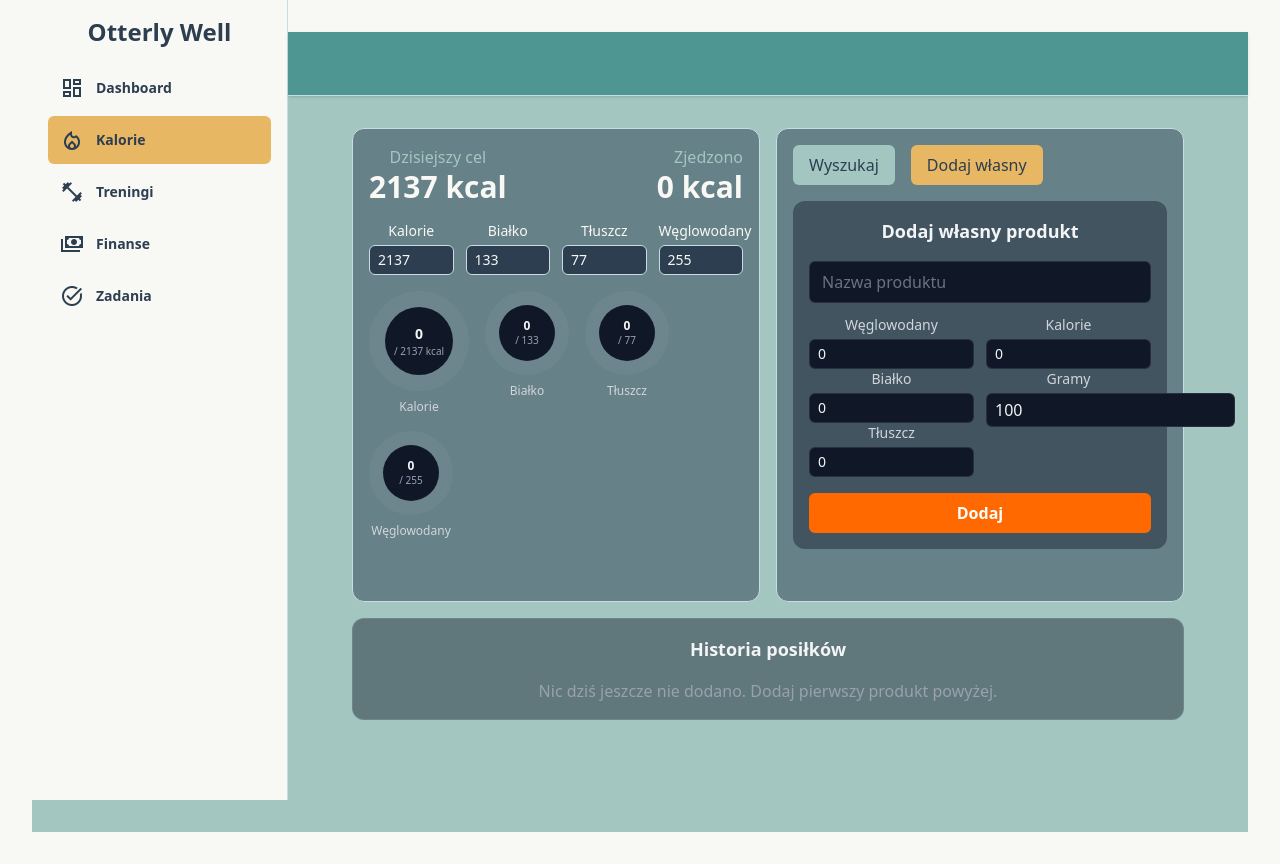
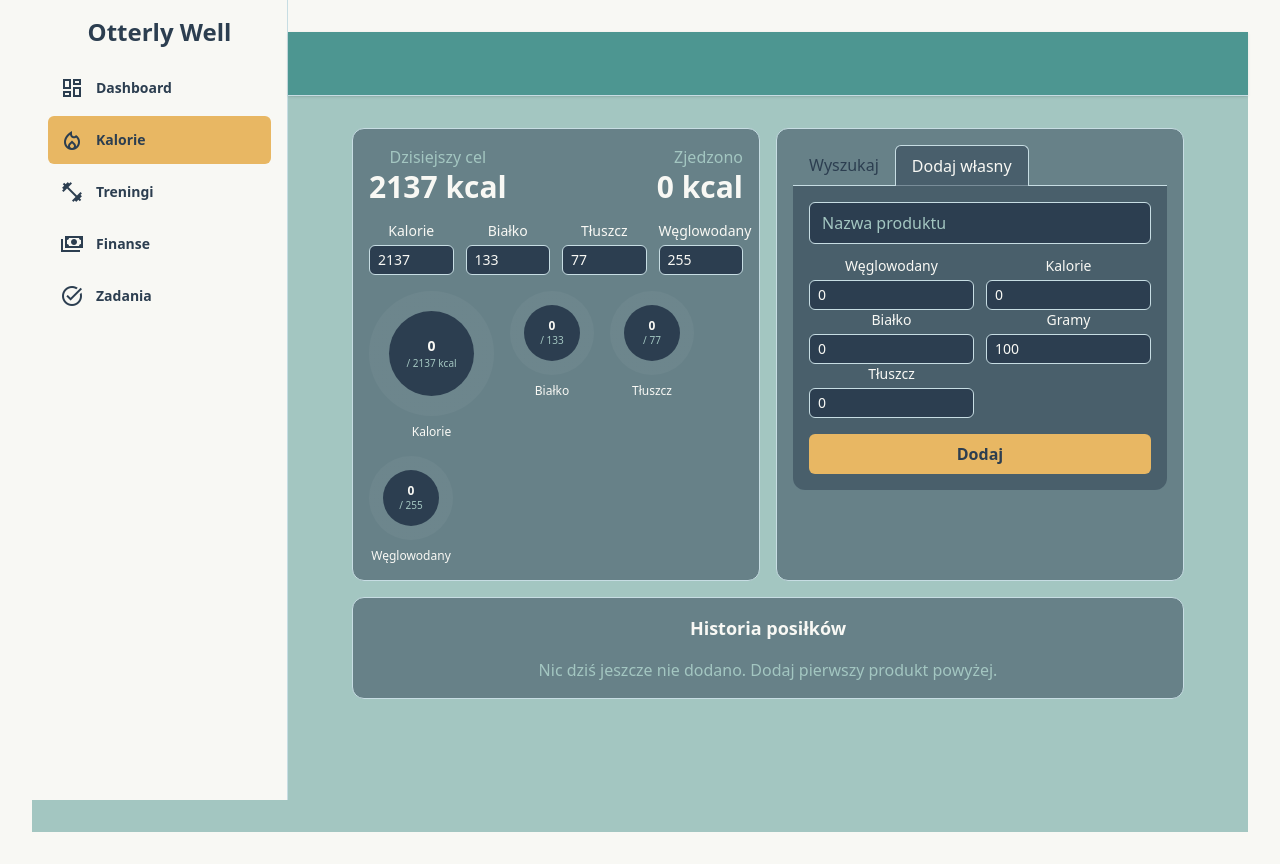
Before and after one commit to czarekmilek/OtterlyWell, a React (Vite) app in the folder otterly-well/: page /calories in a window 1280 px wide. Built offline with nearby package versions, Linux system fonts and the light colour scheme.

Commit message:
Search and add food restyle
- Made search food and custom product addition more user friendly
- Theme and styling fixes

```diff
--- a/otterly-well/src/components/Calories/Calories.tsx
+++ b/otterly-well/src/components/Calories/Calories.tsx
@@ -127,23 +127,23 @@ export default function Calories() {
         />
 
         <motion.div className="rounded-xl border border-brand-depth bg-brand-neutral-dark/50 p-4 lg:w-1/2">
-          <div className="flex gap-4 mb-4">
+          <div className="flex border-b border-brand-depth">
             <button
               onClick={() => setActiveTab("search")}
-              className={`px-4 py-2 rounded-md transition-colors ${
+              className={`px-4 py-2 rounded-t-md transition-colors relative -mb-px ${
                 activeTab === "search"
-                  ? "bg-brand-accent-1 text-brand-neutral-dark"
-                  : "bg-brand-secondary text-brand-neutral-dark hover:bg-brand-primary"
+                  ? "bg-brand-neutral-dark/50 text-brand-neutral-light border-x border-t border-brand-depth border-b-transparent"
+                  : "text-brand-neutral-dark hover:bg-brand-accent-3 border-b border-brand-depth cursor-pointer"
               }`}
             >
               Wyszukaj
             </button>
             <button
               onClick={() => setActiveTab("custom")}
-              className={`px-4 py-2 rounded-md transition-colors ${
+              className={`px-4 py-2 rounded-t-md transition-colors relative -mb-px ${
                 activeTab === "custom"
-                  ? "bg-brand-accent-1 text-brand-neutral-dark"
-                  : "bg-brand-secondary text-brand-neutral-dark hover:bg-brand-primary"
+                  ? "bg-brand-neutral-dark/50 text-brand-neutral-light border-x border-t border-brand-depth border-b-transparent"
+                  : "text-brand-neutral-dark hover:bg-brand-accent-3 border-b border-brand-depth cursor-pointer"
               }`}
             >
               Dodaj własny
--- a/otterly-well/src/components/Calories/RadialMacros.tsx
+++ b/otterly-well/src/components/Calories/RadialMacros.tsx
@@ -36,16 +36,16 @@ function MiniCircle({
       >
         {/* inner circle */}
         <div
-          className="flex flex-col items-center justify-center rounded-full bg-gray-900 text-gray-100 text-xs"
+          className="flex flex-col items-center justify-center rounded-full bg-brand-neutral-dark text-brand-neutral-light text-xs"
           style={{ width: "56px", height: "56px" }}
         >
           <span className="font-semibold">
             {value.toFixed ? value.toFixed(0) : value}
           </span>
-          <span className="text-[10px] text-gray-400">/ {goal}</span>
+          <span className="text-[10px] text-brand-secondary">/ {goal}</span>
         </div>
       </div>
-      <span className="text-xs text-gray-300">{label}</span>
+      <span className="text-xs text-brand-neutral-light">{label}</span>
     </div>
   );
 }
@@ -66,39 +66,41 @@ export function RadialMacros({
         <div
           className="relative flex items-center justify-center rounded-full"
           style={{
-            width: "100px",
-            height: "100px",
-            background: `conic-gradient(rgb(249 115 22) ${kcalPct}%, rgba(255,255,255,0.04) 0)`,
+            width: "125px",
+            height: "125px",
+            background: `conic-gradient(var(--color-brand-accent-1) ${kcalPct}%, rgba(255,255,255,0.04) 0)`,
           }}
         >
           <div
-            className="flex flex-col items-center justify-center rounded-full bg-gray-900 text-gray-100"
-            style={{ width: "68px", height: "68px" }}
+            className="flex flex-col items-center justify-center rounded-full bg-brand-neutral-dark text-brand-neutral-light"
+            style={{ width: "85px", height: "85px" }}
           >
             <span className="text-sm font-semibold">{kcal}</span>
-            <span className="text-[10px] text-gray-400">/ {kcalGoal} kcal</span>
+            <span className="text-[10px] text-brand-secondary">
+              / {kcalGoal} kcal
+            </span>
           </div>
         </div>
-        <span className="text-xs text-gray-300">Kalorie</span>
+        <span className="text-xs text-brand-neutral-light">Kalorie</span>
       </div>
 
       <MiniCircle
         label="Białko"
         value={protein}
         goal={goals.protein}
-        color="rgb(52 211 153)"
+        color="var(--color-brand-primary)"
       />
       <MiniCircle
         label="Tłuszcz"
         value={fat}
         goal={goals.fat}
-        color="rgb(244 63 94)"
+        color="var(--color-brand-accent-1)"
       />
       <MiniCircle
         label="Węglowodany"
         value={carbs}
         goal={goals.carbs}
-        color="rgb(56 189 248)"
+        color="var(--color-brand-accent-2)"
       />
     </div>
   );
--- a/otterly-well/src/components/Calories/components/CustomEntry.tsx
+++ b/otterly-well/src/components/Calories/components/CustomEntry.tsx
@@ -19,77 +19,74 @@ export const CustomEntry = ({
       animate={{ opacity: 1, y: 0 }}
       exit={{ opacity: 0, y: -10 }}
       transition={{ duration: 0.2 }}
-      className="h-96"
+      className=""
     >
       <form
         onSubmit={handleCustomEntrySubmit}
-        className="p-4 bg-gray-800/50 rounded-xl"
+        className="p-4 bg-brand-neutral-dark/50 rounded-b-xl"
       >
-        <h2 className="text-lg font-semibold text-gray-100">
-          Dodaj własny produkt
-        </h2>
-        <div className="mt-4 grid gap-3 sm:grid-cols-2">
+        <div className="grid gap-3 sm:grid-cols-2">
           <input
             name="name"
-            className="rounded-md border border-white/10 bg-gray-900 px-3 py-2 text-gray-100 placeholder-gray-500 focus:outline-none focus:ring-2 focus:ring-orange-400/40 sm:col-span-2"
+            className="rounded-md border border-brand-depth bg-brand-neutral-dark px-3 py-2 text-brand-neutral-light placeholder-brand-secondary focus:outline-none focus:ring-2 focus:ring-brand-accent-1/40 sm:col-span-2"
             placeholder="Nazwa produktu"
             value={customEntry.name}
             onChange={handleCustomEntryChange}
           />
           <div className="">
-            <label className="flex flex-col text-sm text-gray-300">
+            <label className="flex flex-col text-sm text-brand-neutral-light">
               Węglowodany
               <input
                 name="carbs"
                 type="number"
                 min={0}
-                className="mt-1 rounded-md border border-white/10 bg-gray-900 px-2 py-1 text-gray-100 focus:ring-2 focus:ring-orange-400/40 focus:outline-none"
+                className="mt-1 rounded-md border border-brand-depth bg-brand-neutral-dark px-2 py-1 text-brand-neutral-light focus:ring-2 focus:ring-brand-accent-1/40 focus:outline-none"
                 value={customEntry.carbs}
                 onChange={handleCustomEntryChange}
               />
             </label>
-            <label className="flex flex-col text-sm text-gray-300">
+            <label className="flex flex-col text-sm text-brand-neutral-light">
               Białko
               <input
                 name="protein"
                 type="number"
                 min={0}
-                className="mt-1 rounded-md border border-white/10 bg-gray-900 px-2 py-1 text-gray-100 focus:ring-2 focus:ring-orange-400/40 focus:outline-none"
+                className="mt-1 rounded-md border border-brand-depth bg-brand-neutral-dark px-2 py-1 text-brand-neutral-light focus:ring-2 focus:ring-brand-accent-1/40 focus:outline-none"
                 value={customEntry.protein}
                 onChange={handleCustomEntryChange}
               />
             </label>
-            <label className="flex flex-col text-sm text-gray-300">
+            <label className="flex flex-col text-sm text-brand-neutral-light">
               Tłuszcz
               <input
                 name="fat"
                 type="number"
                 min={0}
-                className="mt-1 rounded-md border border-white/10 bg-gray-900 px-2 py-1 text-gray-100 focus:ring-2 focus:ring-orange-400/40 focus:outline-none"
+                className="mt-1 rounded-md border border-brand-depth bg-brand-neutral-dark px-2 py-1 text-brand-neutral-light focus:ring-2 focus:ring-brand-accent-1/40 focus:outline-none"
                 value={customEntry.fat}
                 onChange={handleCustomEntryChange}
               />
             </label>
           </div>
           <div className="">
-            <label className="flex flex-col text-sm text-gray-300">
+            <label className="flex flex-col text-sm text-brand-neutral-light">
               Kalorie
               <input
                 name="kcal"
                 type="number"
                 min={0}
-                className="mt-1 rounded-md border border-white/10 bg-gray-900 px-2 py-1 text-gray-100 focus:ring-2 focus:ring-orange-400/40 focus:outline-none"
+                className="mt-1 rounded-md border border-brand-depth bg-brand-neutral-dark px-2 py-1 text-brand-neutral-light focus:ring-2 focus:ring-brand-accent-1/40 focus:outline-none"
                 value={customEntry.kcal}
                 onChange={handleCustomEntryChange}
               />
             </label>
-            <label>
-              <span className="flex flex-col text-sm text-gray-300">Gramy</span>
+            <label className="flex flex-col text-sm text-brand-neutral-light">
+              Gramy
               <input
                 name="grams"
                 type="number"
                 min={0}
-                className="mt-1 rounded-md border border-white/10 bg-gray-900 px-2 py-1 text-gray-100 focus:ring-2 focus:ring-orange-400/40 focus:outline-none"
+                className="mt-1 rounded-md border border-brand-depth bg-brand-neutral-dark px-2 py-1 text-brand-neutral-light focus:ring-2 focus:ring-brand-accent-1/40 focus:outline-none"
                 value={customEntry.grams}
                 onChange={handleCustomEntryChange}
               />
@@ -100,7 +97,7 @@ export const CustomEntry = ({
         <div className="mt-4">
           <button
             type="submit"
-            className="w-full rounded-md bg-orange-500 px-4 py-2 font-semibold text-white hover:bg-orange-400 transition duration-300 cursor-pointer"
+            className="w-full rounded-md bg-brand-accent-1 px-4 py-2 font-semibold text-brand-neutral-dark hover:bg-brand-accent-1/80 transition duration-300 cursor-pointer"
           >
             Dodaj
           </button>
--- a/otterly-well/src/components/Calories/components/EntriesList.tsx
+++ b/otterly-well/src/components/Calories/components/EntriesList.tsx
@@ -11,18 +11,18 @@ export const EntriesList = ({ entries, removeEntry }: EntriesListProps) => {
   return (
     <motion.section
       layout
-      className="rounded-xl border border-white/10 bg-gray-800/50 p-4"
+      className="rounded-xl border border-brand-depth bg-brand-neutral-dark/50 p-4"
     >
-      <h2 className="text-lg font-semibold text-gray-100 mb-2">
+      <h2 className="text-lg font-semibold text-brand-neutral-light mb-2">
         Historia posiłków
       </h2>
 
       {entries.length === 0 ? (
-        <p className="mt-4 text-gray-400">
+        <p className="mt-4 text-brand-secondary">
           Nic dziś jeszcze nie dodano. Dodaj pierwszy produkt powyżej.
         </p>
       ) : (
-        <ul className="mt-4 divide-y divide-white/5">
+        <ul className="mt-4 divide-y divide-brand-depth/5">
           <AnimatePresence>
             {entries.map((e) => (
               <motion.li
@@ -35,8 +35,8 @@ export const EntriesList = ({ entries, removeEntry }: EntriesListProps) => {
                 className="flex items-center justify-between py-3 gap-4"
               >
                 <div className="min-w-0 flex-1">
-                  <p className="truncate text-gray-100">{e.name}</p>
-                  <p className="text-sm text-gray-400">
+                  <p className="truncate text-brand-neutral-light">{e.name}</p>
+                  <p className="text-sm text-brand-secondary">
                     {e.kcal} kcal | B {e.protein.toFixed(1)}g | T{" "}
                     {e.fat.toFixed(1)}g | W {e.carbs.toFixed(1)}g
                   </p>
@@ -44,7 +44,8 @@ export const EntriesList = ({ entries, removeEntry }: EntriesListProps) => {
                 <MacroBar protein={e.protein} fat={e.fat} carbs={e.carbs} />
                 <button
                   onClick={() => removeEntry(e.id)}
-                  className="rounded-md border border-white/10 bg-gray-900 px-3 py-1 text-sm text-gray-300 hover:bg-gray-800 hover:cursor-pointer transition:color duration-200"
+                  className="rounded-md border border-brand-depth bg-brand-neutral-dark px-3 py-1 text-sm
+                          text-brand-neutral-light hover:bg-brand-primary hover:cursor-pointer transition:color duration-200"
                 >
                   Usuń
                 </button>
--- a/otterly-well/src/index.css
+++ b/otterly-well/src/index.css
@@ -9,6 +9,7 @@
   /* Additional Accents & Data */
   --color-brand-accent-2: #34b476; /* Deep Splash (Success/Positive Alert) */
   --color-brand-accent-3: #d4a5a5; /* Soft Mauve (Sleep/Nurturing) */
+  --color-brand-warning: #b45454; /* Gentle Brick (Caution/Warning) */
 
   /* Neutrals & Text */
   --color-brand-neutral-light: #f8f8f4; /* Light Cream (Main Background for Light Mode) */
```
Also changed, not shown: otterly-well/src/components/Calories/MacroBar.tsx (+4 -4 lines), otterly-well/src/components/Calories/components/FoodSearch.tsx (+5 -7 lines).
